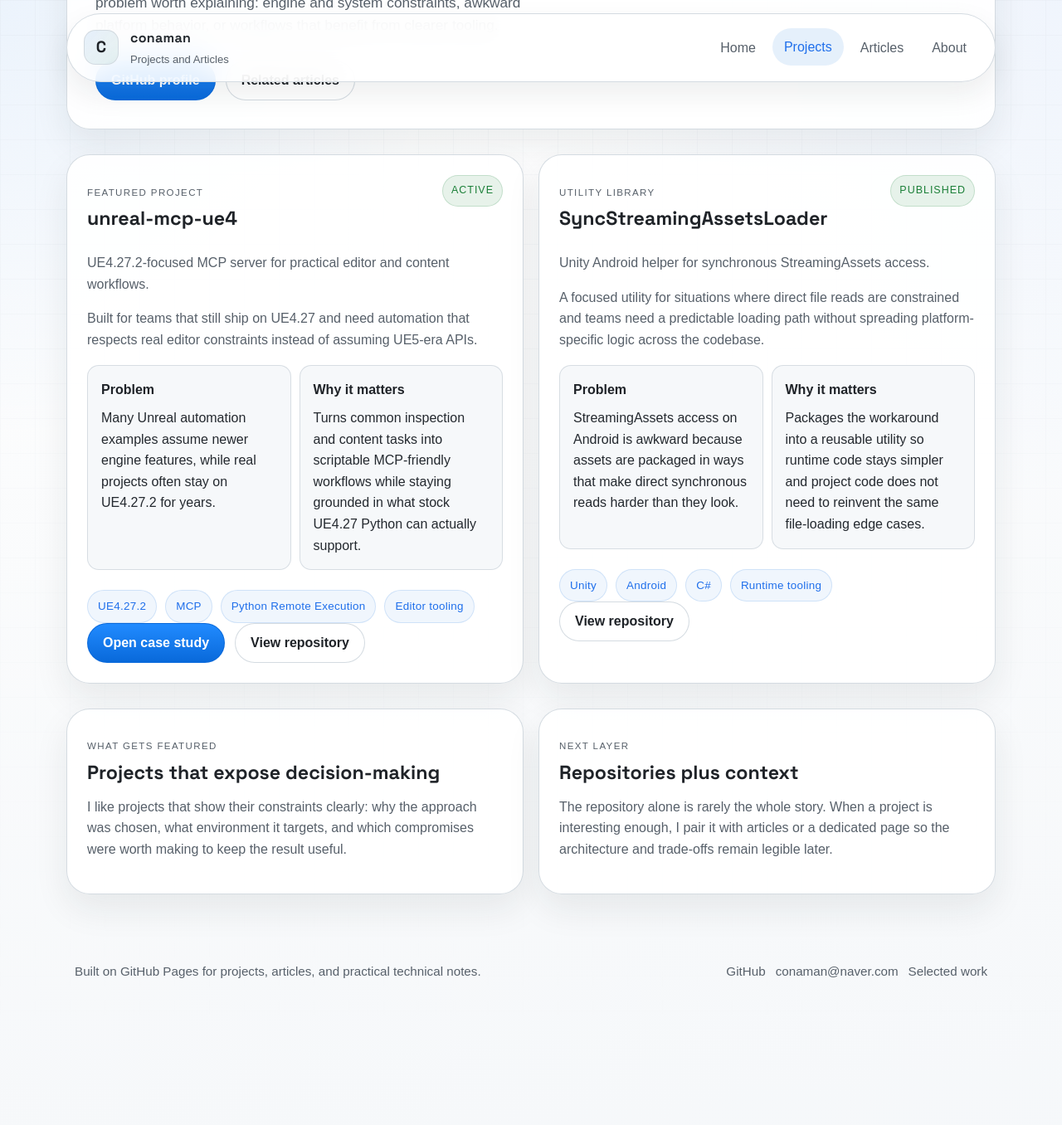
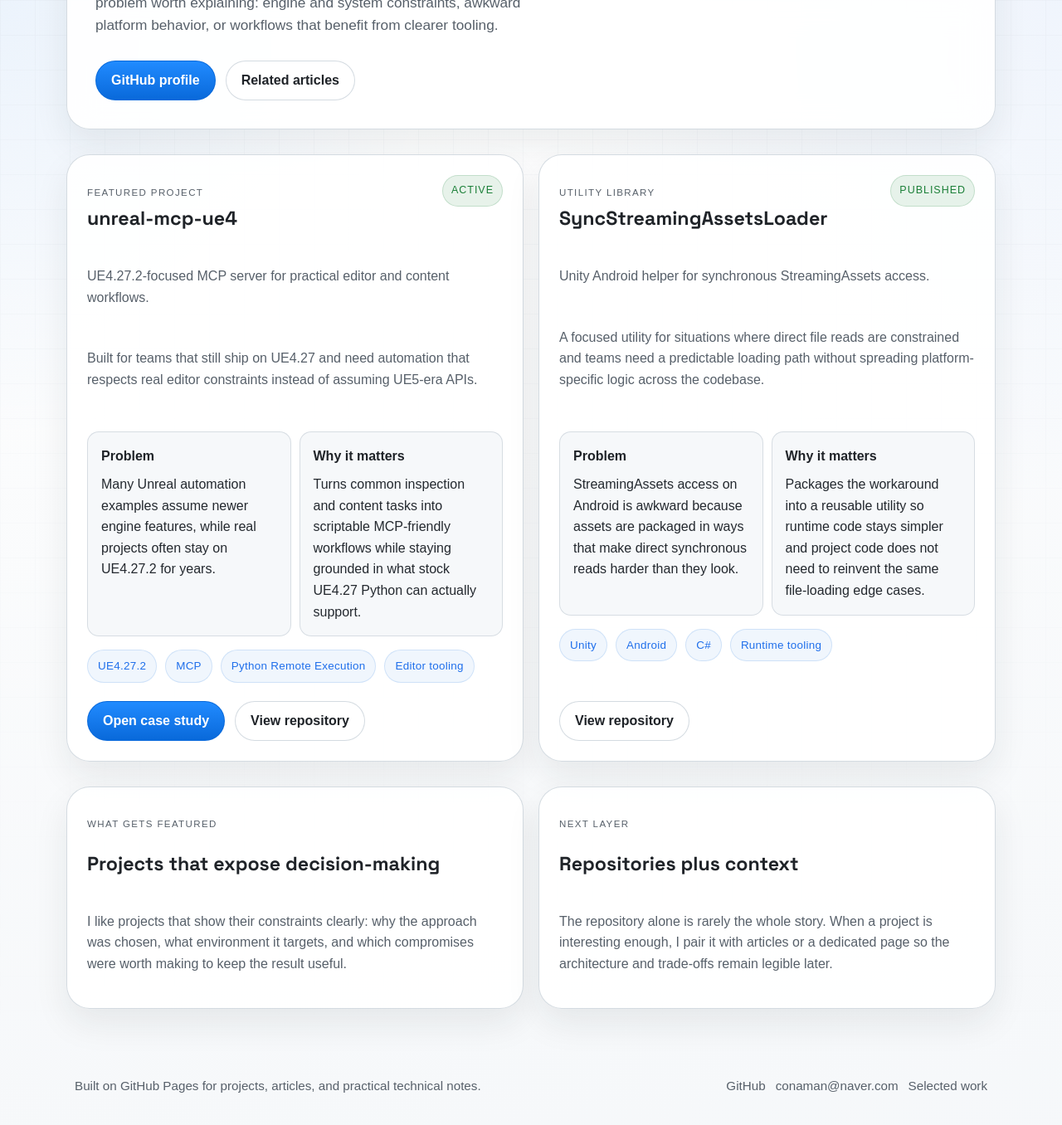
Before and after one commit to conaman/conaman.github.io, a Jekyll site: the page built from projects.html, in a window 1280 px wide and 1400 px high, scrolled down 352 px. Shown: the top 1356 px of the window at 83% size. Built offline with Jekyll 4.4.1, drawn with Linux system fonts in a browser that asks for light colours; some web fonts are replaced; before the commit the page ends 1614 px from its top, so only the background shows below that.

Commit message:
Unstick header and stabilize project card actions

```diff
--- a/assets/css/site.css
+++ b/assets/css/site.css
@@ -86,8 +86,7 @@
   border: 1px solid var(--panel-border);
   border-radius: 999px;
   backdrop-filter: blur(18px);
-  position: sticky;
-  top: 16px;
+  position: static;
   z-index: 10;
   box-shadow: 0 14px 34px rgba(31, 35, 40, 0.08);
 }
@@ -640,6 +639,15 @@
   padding: 24px;
 }
 
+.project-card,
+.writing-card,
+.panel,
+.focus-card {
+  display: flex;
+  flex-direction: column;
+  gap: 16px;
+}
+
 .focus-card h3,
 .sidebar-card h2,
 .feed-card h2,
@@ -743,7 +751,7 @@
   justify-content: space-between;
   align-items: start;
   gap: 16px;
-  margin-bottom: 16px;
+  margin-bottom: 0;
 }
 
 .status-badge {
@@ -760,6 +768,20 @@
 .project-card__details,
 .info-list {
   margin-top: 18px;
+}
+
+.project-card .tag-list,
+.project-card .card-links {
+  margin-top: 0;
+}
+
+.project-card .card-links {
+  margin-top: auto;
+  padding-top: 6px;
+}
+
+.project-card .card-links .button {
+  flex: 0 0 auto;
 }
 
 .info-list li {
@@ -916,8 +938,6 @@
   }
 
   .site-header {
-    position: static;
-    top: auto;
     margin-top: 0;
     padding: 12px 14px;
     gap: 12px;
@@ -993,6 +1013,10 @@
     text-align: center;
   }
 
+  .project-card .card-links .button {
+    flex: 1 1 100%;
+  }
+
   .feed-intro h1 {
     white-space: normal;
   }
```
